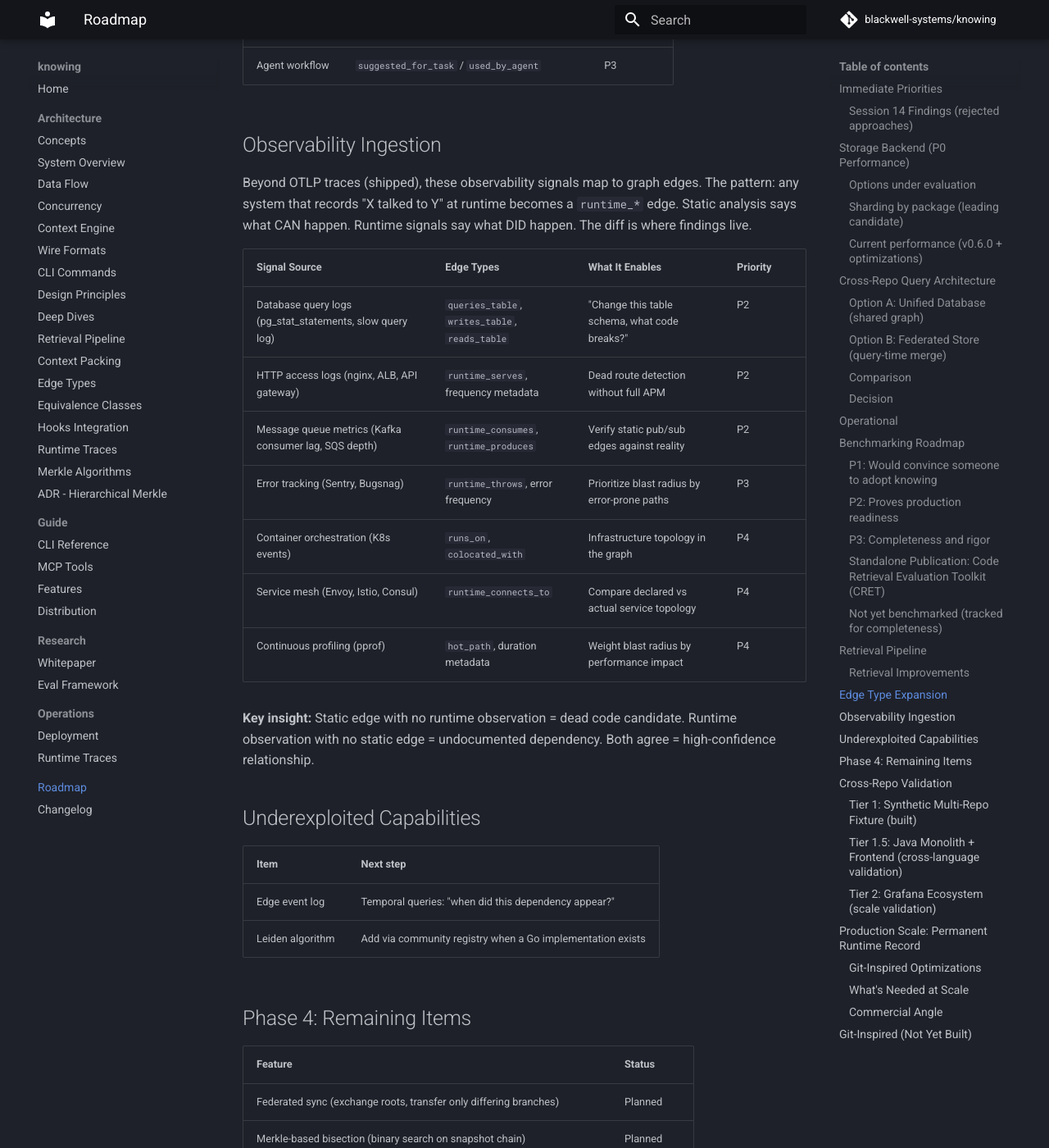
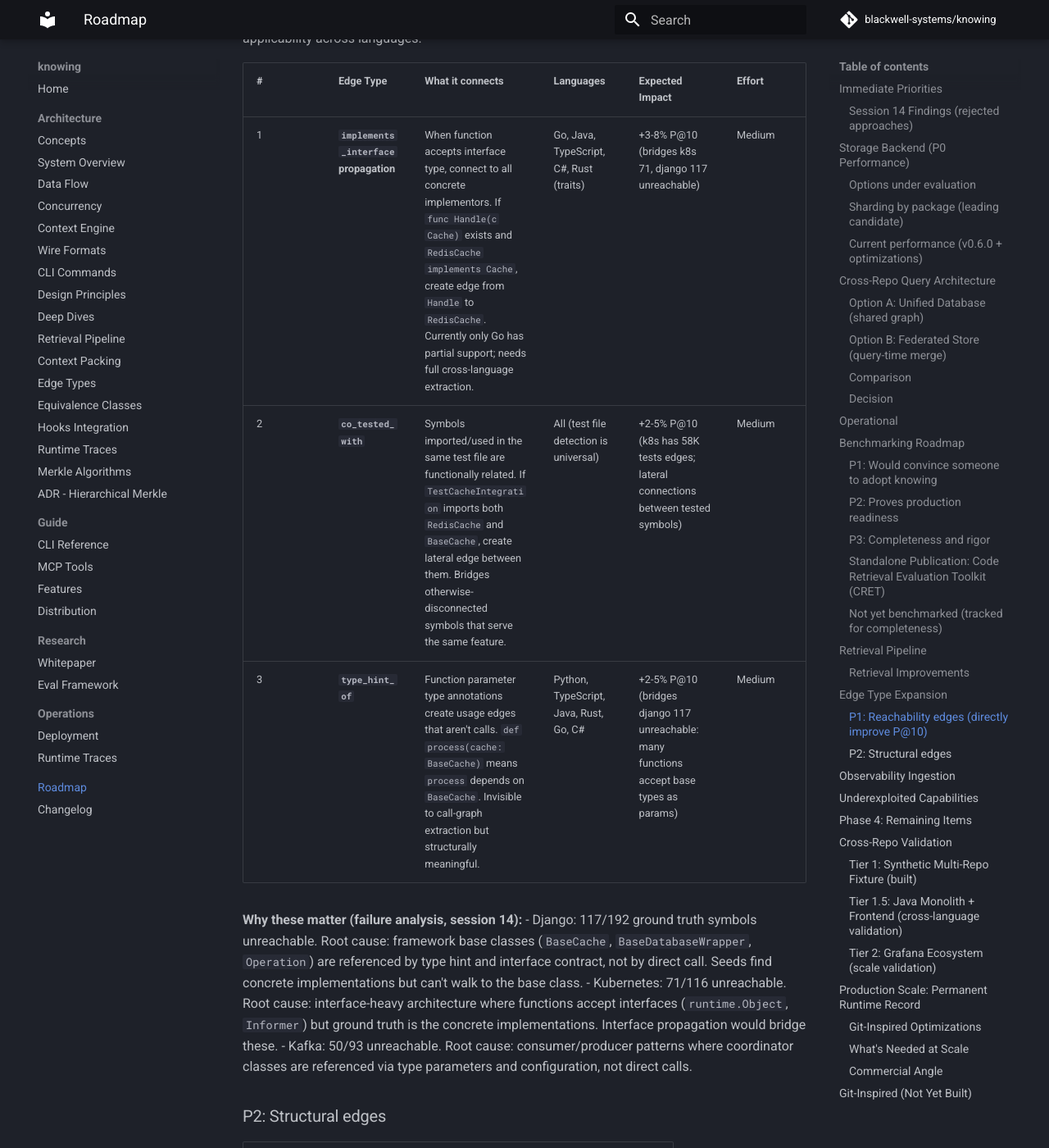
Before and after one commit to blackwell-systems/knowing, an MkDocs documentation site: the page built from docs/roadmap.md, in a window 1280 px wide and 1400 px high, scrolled down 9261 px. Shown: the whole window at 82% size. Built offline with MkDocs 1.6.1 and Material for MkDocs 9.7.7, drawn with Linux system fonts in a browser that asks for light colours; comment, search, counter and statistics services are not loaded; some of the changed text lies outside the part shown.

Commit message:
docs: add P1 reachability edge types to roadmap (implements, co_tested, type_hint)
Three new edge types prioritized by failure analysis (407 unreachable
symbols, 45.6% of ground truth). Each bridges disconnected subgraphs
that no keyword expansion can reach. Ranked by cross-language breadth.

```diff
--- a/docs/roadmap.md
+++ b/docs/roadmap.md
@@ -221,11 +221,28 @@ P@10=0.202 (Run 24, 167 tasks, 9 repos). 1.50x vs codegraph, 2.69x vs GitNexus,
 
 32 edge types shipped. See [Edge Types Reference](architecture/edge-types.md) and [CHANGELOG](CHANGELOG.md) for full details.
 
+### P1: Reachability edges (directly improve P@10)
+
+These edges bridge the 45.6% of unreachable ground truth symbols (407/893). Each creates new paths from keyword seeds to previously-disconnected subgraphs. Prioritized by breadth of applicability across languages.
+
+| # | Edge Type | What it connects | Languages | Expected Impact | Effort |
+|---|-----------|-----------------|-----------|-----------------|--------|
+| 1 | **`implements_interface` propagation** | When function accepts interface type, connect to all concrete implementors. If `func Handle(c Cache)` exists and `RedisCache implements Cache`, create edge from `Handle` to `RedisCache`. Currently only Go has partial support; needs full cross-language extraction. | Go, Java, TypeScript, C#, Rust (traits) | +3-8% P@10 (bridges k8s 71, django 117 unreachable) | Medium |
+| 2 | **`co_tested_with`** | Symbols imported/used in the same test file are functionally related. If `TestCacheIntegration` imports both `RedisCache` and `BaseCache`, create lateral edge between them. Bridges otherwise-disconnected symbols that serve the same feature. | All (test file detection is universal) | +2-5% P@10 (k8s has 58K tests edges; lateral connections between tested symbols) | Medium |
+| 3 | **`type_hint_of`** | Function parameter type annotations create usage edges that aren't calls. `def process(cache: BaseCache)` means `process` depends on `BaseCache`. Invisible to call-graph extraction but structurally meaningful. | Python, TypeScript, Java, Rust, Go, C# | +2-5% P@10 (bridges django 117 unreachable: many functions accept base types as params) | Medium |
+
+**Why these matter (failure analysis, session 14):**
+- Django: 117/192 ground truth symbols unreachable. Root cause: framework base classes (`BaseCache`, `BaseDatabaseWrapper`, `Operation`) are referenced by type hint and interface contract, not by direct call. Seeds find concrete implementations but can't walk to the base class.
+- Kubernetes: 71/116 unreachable. Root cause: interface-heavy architecture where functions accept interfaces (`runtime.Object`, `Informer`) but ground truth is the concrete implementations. Interface propagation would bridge these.
+- Kafka: 50/93 unreachable. Root cause: consumer/producer patterns where coordinator classes are referenced via type parameters and configuration, not direct calls.
+
+### P2: Structural edges
+
 | Category | Items | Status |
 |----------|-------|--------|
-| Runtime | `runtime_queries`, `runtime_connects_to` | P2 |
-| Configuration | `configures` (config key to symbol that reads it) | P2 |
-| Agent workflow | `suggested_for_task` / `used_by_agent` | P3 |
+| Runtime | `runtime_queries`, `runtime_connects_to` | Planned |
+| Configuration | `configures` (config key to symbol that reads it) | Planned |
+| Agent workflow | `suggested_for_task` / `used_by_agent` | Planned |
 
 ## Observability Ingestion
 
```
